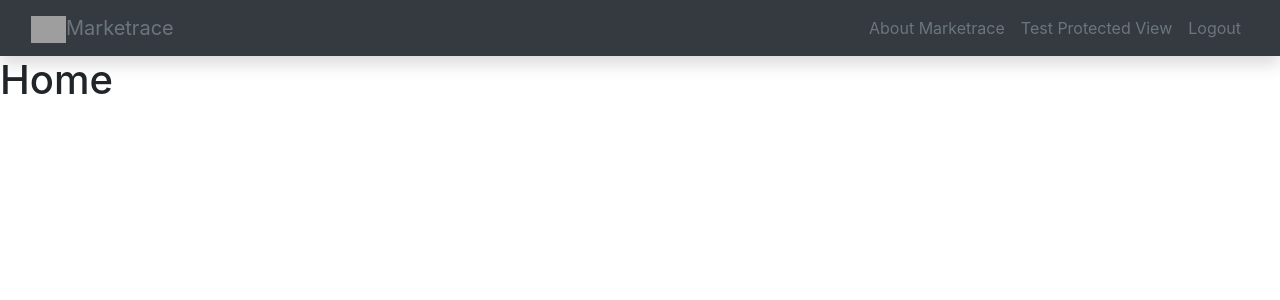
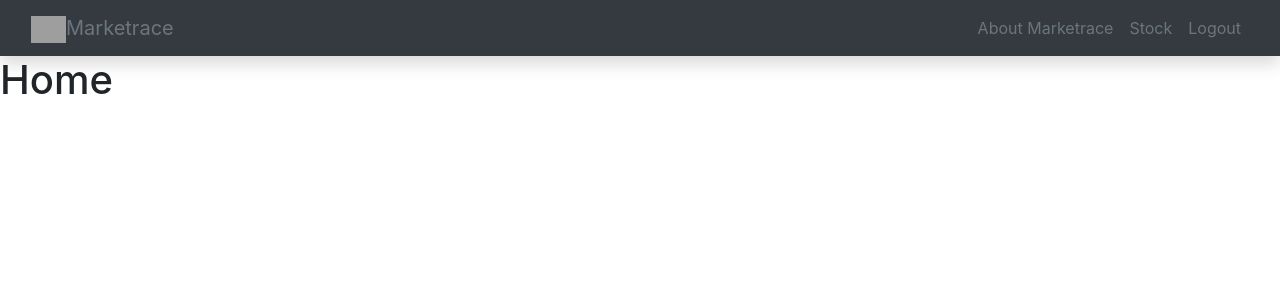
Before and after one commit to flyingisfreedom5/marketrace, a Django app: page / in a window 1280 px wide. Shown: the top 300 px of the page. Run offline with Django 4.2, Linux system fonts and the light colour scheme; the visitor is signed in with stand-in values (Sample User, id 1); grey boxes are pictures that could not be loaded.

Commit message:
added stock index.html index view and inex url

```diff
--- a/main_app/templates/base.html
+++ b/main_app/templates/base.html
@@ -26,7 +26,7 @@
         {% if user.is_authenticated %}
 
         <li class="nav-item">
-          <a href="{% url 'test' %}" class="nav-link text-secondary">Test Protected View</a>
+          <a href="{% url 'stock' %}" class="nav-link text-secondary">Stock</a>
         </li>
         <li class="nav-item">
           <a href="{% url 'logout' %}" class="nav-link text-secondary">Logout</a>
--- a/main_app/templates/test.html
+++ /dev/null
@@ -1,6 +0,0 @@
-{% extends 'base.html' %}
-{% block content %}
-
-<h1>Only a logged-in user can access this page</h1>
-
-{% endblock %}
--- a/main_app/urls.py
+++ b/main_app/urls.py
@@ -6,5 +6,5 @@ urlpatterns = [
     path('', views.home, name='home'),
     path('about/', views.about, name='about'),
     path('accounts/signup/', views.signup, name='signup'),
-    path('test/', views.test, name='test')
-,]
+    path('stocks/', views.stock_index, name='stock'),
+]
--- a/main_app/views.py
+++ b/main_app/views.py
@@ -6,6 +6,7 @@ from django.contrib.auth.decorators import login_required
 from django.contrib.auth.mixins import LoginRequiredMixin
 from django.contrib.auth.decorators import login_required
 
+Stock = [{'ticker': 'APPL', 'price': 100, 'description': 'This is a description of words and stuff for APPL'}, {'ticker': 'MSFT', 'price': 200, 'description': 'This is a description of words and stuff for MSFT'}, {'ticker': 'FB', 'price': 10, 'description': 'This is a description of words and stuff for FB'}]
 
 def home(request):
     return render(request, 'home.html')
@@ -14,8 +15,9 @@ def about(request):
     return render(request, 'about.html')
 
 @login_required
-def test(request):
-    return render(request, 'test.html')
+def stock_index(request):
+    stocks = Stock
+    return render(request,'stock_index.html', {'stocks': stocks})
 
 def signup(request):
     error_message=''
@@ -24,7 +26,7 @@ def signup(request):
         if form.is_valid():
             user = form.save()
             login(request, user)
-            return redirect('index')
+            return redirect('stock')
         else:
             error_message = 'Invalid sign up - try again'
     form = UserCreationForm()
```
Also changed, not shown: main_app/templates/stock_index.html (added, +16 -0 lines).
